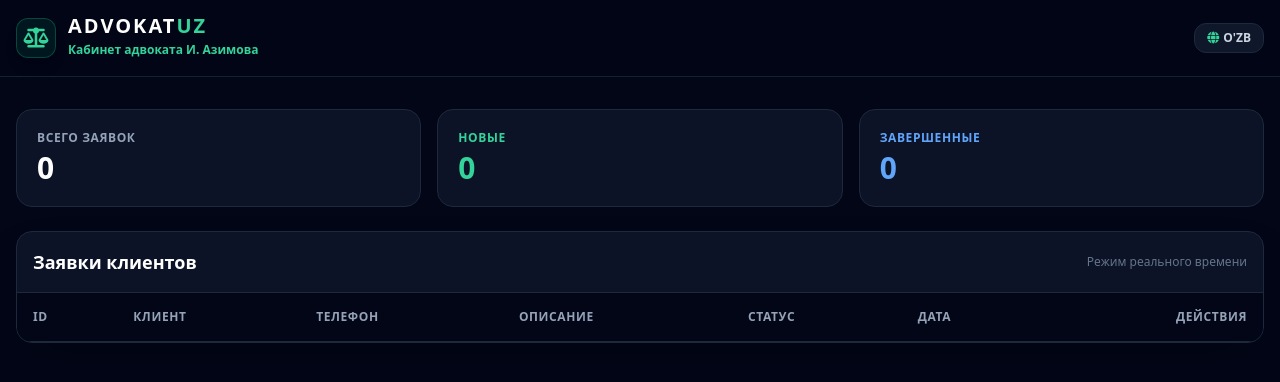
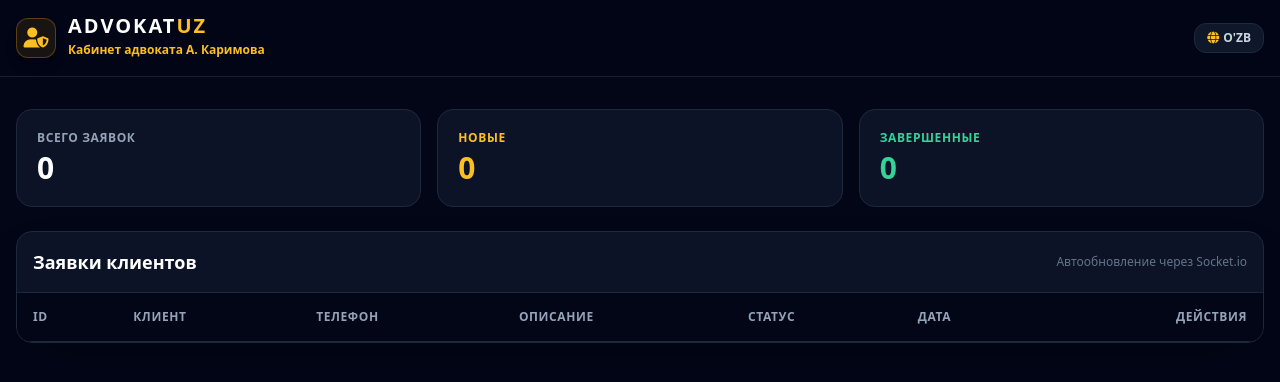
Before and after one commit to basga698-glitch/advokatuz, a website: page public/ikrom.html in a window 1280 px wide. Drawn offline with nearby package versions, Linux system fonts and the light colour scheme; no server answers.

Commit message:
Update ikrom.html

```diff
--- a/public/ikrom.html
+++ b/public/ikrom.html
@@ -3,7 +3,7 @@
 <head>
   <meta charset="UTF-8">
   <meta name="viewport" content="width=device-width, initial-scale=1.0">
-  <title>Кабинет И. Азимова — ADVOKATUZ</title>
+  <title>Кабинет А. Каримова — ADVOKATUZ</title>
   <script src="https://cdn.tailwindcss.com"></script>
   <link rel="stylesheet" href="https://cdnjs.cloudflare.com/ajax/libs/font-awesome/6.4.0/css/all.min.css">
   <script src="/socket.io/socket.io.js"></script>
@@ -14,18 +14,18 @@
   <header class="border-b border-slate-800/80 bg-slate-950/90 backdrop-blur-md sticky top-0 z-50">
     <div class="max-w-7xl mx-auto px-4 py-4 flex items-center justify-between">
       <div class="flex items-center space-x-3">
-        <div class="w-10 h-10 rounded-xl bg-emerald-500/10 border border-emerald-500/30 flex items-center justify-center text-emerald-400 font-black text-xl shadow-lg">
-          <i class="fa-solid fa-scale-balanced"></i>
+        <div class="w-10 h-10 rounded-xl bg-amber-500/10 border border-amber-500/30 flex items-center justify-center text-amber-400 font-black text-xl shadow-lg">
+          <i class="fa-solid fa-user-shield"></i>
         </div>
         <div>
-          <span class="text-xl font-black text-white tracking-widest uppercase block leading-none">ADVOKAT<span class="text-emerald-400">UZ</span></span>
-          <span class="text-xs text-emerald-400 font-semibold" id="cabinetOwner">Кабинет адвоката И. Азимова</span>
+          <span class="text-xl font-black text-white tracking-widest uppercase block leading-none">ADVOKAT<span class="text-amber-400">UZ</span></span>
+          <span class="text-xs text-amber-400 font-semibold" id="cabinetOwner">Кабинет адвоката А. Каримова</span>
         </div>
       </div>
 
       <!-- КНОПКА СМЕНЫ ЯЗЫКА -->
       <button onclick="toggleLang()" class="bg-slate-900 border border-slate-800 hover:border-slate-600 text-slate-300 font-bold px-3 py-1.5 rounded-xl text-xs transition flex items-center space-x-1">
-        <i class="fa-solid fa-globe text-emerald-400"></i>
+        <i class="fa-solid fa-globe text-amber-400"></i>
         <span id="langBtnText">O'ZB</span>
       </button>
     </div>
@@ -41,12 +41,12 @@
         <span class="text-3xl font-black text-white" id="statTotal">0</span>
       </div>
       <div class="bg-slate-900/80 border border-slate-800 rounded-2xl p-5">
-        <span class="text-xs text-emerald-400 font-semibold uppercase tracking-wider block mb-1" id="statNewLabel">Новые</span>
-        <span class="text-3xl font-black text-emerald-400" id="statNew">0</span>
+        <span class="text-xs text-amber-400 font-semibold uppercase tracking-wider block mb-1" id="statNewLabel">Новые</span>
+        <span class="text-3xl font-black text-amber-400" id="statNew">0</span>
       </div>
       <div class="bg-slate-900/80 border border-slate-800 rounded-2xl p-5">
-        <span class="text-xs text-blue-400 font-semibold uppercase tracking-wider block mb-1" id="statDoneLabel">Завершенные</span>
-        <span class="text-3xl font-black text-blue-400" id="statDone">0</span>
+        <span class="text-xs text-emerald-400 font-semibold uppercase tracking-wider block mb-1" id="statDoneLabel">Завершенные</span>
+        <span class="text-3xl font-black text-emerald-400" id="statDone">0</span>
       </div>
     </div>
 
@@ -54,7 +54,7 @@
     <div class="bg-slate-900/80 border border-slate-800 rounded-2xl overflow-hidden shadow-2xl">
       <div class="p-4 border-b border-slate-800 flex items-center justify-between">
         <h2 class="font-bold text-white text-lg" id="tableTitle">Заявки клиентов</h2>
-        <span class="text-xs text-slate-500" id="autoUpdateText">Режим реального времени</span>
+        <span class="text-xs text-slate-500" id="autoUpdateText">Автообновление через Socket.io</span>
       </div>
 
       <div class="overflow-x-auto">
@@ -87,7 +87,7 @@
     const dict = {
       ru: {
         langBtn: "O'ZB",
-        cabinetOwner: "Кабинет адвоката И. Азимова",
+        cabinetOwner: "Кабинет адвоката А. Каримова",
         statTotalLabel: "Всего заявок",
         statNewLabel: "Новые",
         statDoneLabel: "Завершенные",
@@ -106,7 +106,7 @@
       },
       uz: {
         langBtn: "РУС",
-        cabinetOwner: "Advokat I. Azimov kabineti",
+        cabinetOwner: "Advokat A. Karimov kabineti",
         statTotalLabel: "Jami arizalar",
         statNewLabel: "Yangilar",
         statDoneLabel: "Yakunlangan",
@@ -152,8 +152,8 @@
       try {
         const res = await fetch('/api/leads');
         const data = await res.json();
-        // Фильтруем заявки адресованные Азимову
-        allLeads = data.filter(lead => lead.description.includes('[ID:azimov]'));
+        // Фильтруем заявки адресованные Каримову или без указания ID
+        allLeads = data.filter(lead => lead.description.includes('[ID:karimov]') || !lead.description.includes('[ID:'));
         renderLeads();
       } catch (err) {
         console.error(err);
@@ -181,22 +181,22 @@
         const dateStr = new Date(lead.created_at).toLocaleString();
 
         let statusBadge = '';
-        if (lead.status === 'new') statusBadge = `<span class="bg-emerald-500/10 text-emerald-400 border border-emerald-500/30 px-2 py-1 rounded-md text-xs font-semibold">${d.statusNew}</span>`;
+        if (lead.status === 'new') statusBadge = `<span class="bg-amber-500/10 text-amber-400 border border-amber-500/30 px-2 py-1 rounded-md text-xs font-semibold">${d.statusNew}</span>`;
         else if (lead.status === 'in_progress') statusBadge = `<span class="bg-blue-500/10 text-blue-400 border border-blue-500/30 px-2 py-1 rounded-md text-xs font-semibold">${d.statusInWork}</span>`;
-        else statusBadge = `<span class="bg-slate-500/10 text-slate-400 border border-slate-500/30 px-2 py-1 rounded-md text-xs font-semibold">${d.statusDone}</span>`;
+        else statusBadge = `<span class="bg-emerald-500/10 text-emerald-400 border border-emerald-500/30 px-2 py-1 rounded-md text-xs font-semibold">${d.statusDone}</span>`;
 
         const tr = document.createElement('tr');
         tr.className = 'hover:bg-slate-900/50 transition';
         tr.innerHTML = `
           <td class="p-4 font-mono text-slate-500">#${lead.id}</td>
           <td class="p-4 font-bold text-white">${lead.client_name}</td>
-          <td class="p-4 text-emerald-400 font-mono">${lead.client_phone}</td>
+          <td class="p-4 text-amber-400 font-mono">${lead.client_phone}</td>
           <td class="p-4 max-w-xs truncate">${cleanDesc || '-'}</td>
           <td class="p-4">${statusBadge}</td>
           <td class="p-4 text-xs text-slate-500">${dateStr}</td>
           <td class="p-4 text-right space-x-2">
-            <button onclick="updateStatus(${lead.id}, 'in_progress')" class="bg-slate-800 hover:bg-slate-700 text-xs px-2.5 py-1.5 rounded-lg transition"><i class="fa-solid fa-clock text-emerald-400"></i></button>
-            <button onclick="updateStatus(${lead.id}, 'done')" class="bg-slate-800 hover:bg-slate-700 text-xs px-2.5 py-1.5 rounded-lg transition"><i class="fa-solid fa-check text-blue-400"></i></button>
+            <button onclick="updateStatus(${lead.id}, 'in_progress')" class="bg-slate-800 hover:bg-slate-700 text-xs px-2.5 py-1.5 rounded-lg transition"><i class="fa-solid fa-clock text-amber-400"></i></button>
+            <button onclick="updateStatus(${lead.id}, 'done')" class="bg-slate-800 hover:bg-slate-700 text-xs px-2.5 py-1.5 rounded-lg transition"><i class="fa-solid fa-check text-emerald-400"></i></button>
           </td>
         `;
         tbody.appendChild(tr);
```
